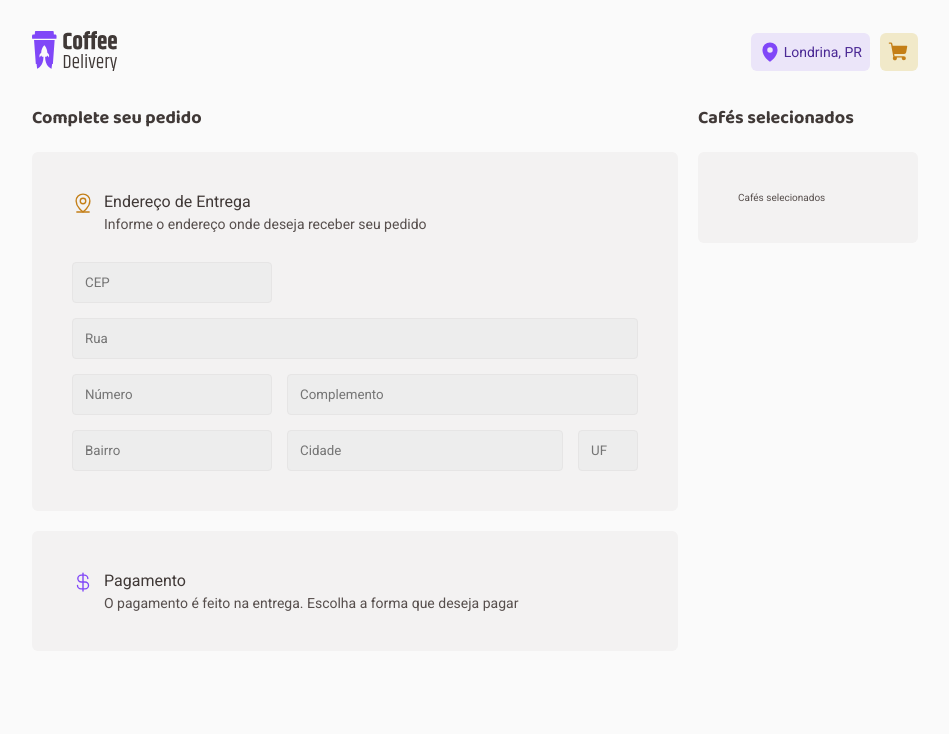
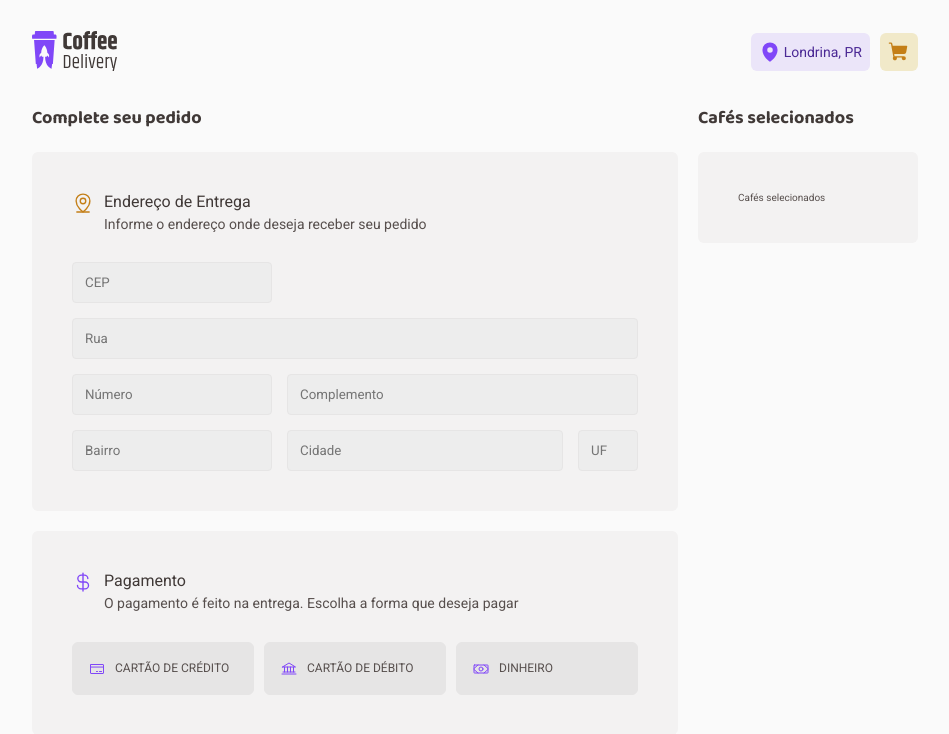
Before and after one commit to caio-cesar/coffee-delivery, a React (Vite) app: page /checkout in a window 1280 px wide. Shown: the top 734 px of the page, without its empty margins (165-1114 px from the left). Built offline with nearby package versions, Linux system fonts and the light colour scheme.

Commit message:
Formas de pagamento

```diff
--- a/src/pages/checkout/Checkout.tsx
+++ b/src/pages/checkout/Checkout.tsx
@@ -10,10 +10,12 @@ import {
     FormGridContainer,
     FlexRowContainer,
     FormContainer,
-    Input
-    } from "./checkout.styles";
+    Input,
+    ButtonPagamento,
+    FormasPagamentoContainer
+} from "./checkout.styles";
 
-import { CurrencyDollar, MapPinLine } from "phosphor-react";
+import { CurrencyDollar, MapPinLine, CreditCard, Bank, Money } from "phosphor-react";
 
 export function Checkout() {
     return (
@@ -31,18 +33,18 @@ export function Checkout() {
 
                     <FormContainer>
                         <FlexColumnContainer>
-                            <Input type="text" placeholder="CEP" width="20rem"/>
-                            <Input type="text" placeholder="Rua"/>
+                            <Input type="text" placeholder="CEP" width="20rem" />
+                            <Input type="text" placeholder="Rua" />
 
                             <FlexRowContainer>
-                                <Input type="text" placeholder="Número" width="20rem"/>
-                                <Input type="text" placeholder="Complemento" flexGrow="1"/>
+                                <Input type="text" placeholder="Número" width="20rem" />
+                                <Input type="text" placeholder="Complemento" flexGrow="1" />
                             </FlexRowContainer>
 
                             <FlexRowContainer>
-                                <Input type="text" placeholder="Bairro" width="20rem"/>
-                                <Input type="text" placeholder="Cidade" width="27.6rem"/>
-                                <Input type="text" placeholder="UF" width="6rem"/>
+                                <Input type="text" placeholder="Bairro" width="20rem" />
+                                <Input type="text" placeholder="Cidade" width="27.6rem" />
+                                <Input type="text" placeholder="UF" width="6rem" />
                             </FlexRowContainer>
                         </FlexColumnContainer>
                     </FormContainer>
@@ -56,6 +58,21 @@ export function Checkout() {
                             <CardDescription>O pagamento é feito na entrega. Escolha a forma que deseja pagar</CardDescription>
                         </FlexColumnContainer>
                     </PagamentoTituloContainer>
+
+                    <FormasPagamentoContainer gap="1rem">
+                        <ButtonPagamento>
+                            <CreditCard size={16} />
+                            <span>Cartão de Crédito</span>
+                        </ButtonPagamento>
+                        <ButtonPagamento>
+                            <Bank size={16} />
+                            <span>Cartão de Débito</span>
+                        </ButtonPagamento>
+                        <ButtonPagamento>
+                            <Money size={16} />
+                            <span>DInheiro</span>
+                        </ButtonPagamento>
+                    </FormasPagamentoContainer>
                 </Card>
             </FlexColumnContainer>
             <FlexColumnContainer gap="2rem">
--- a/src/pages/checkout/checkout.styles.ts
+++ b/src/pages/checkout/checkout.styles.ts
@@ -89,3 +89,33 @@ export const Input = styled.input<InputProps>`
     width: ${props => props.width};
     flex-grow: ${props => props.flexGrow || 0};
 `
+
+export const ButtonPagamento = styled.button`
+    display: flex;
+    align-items: center;
+    gap: 1rem;
+    outline: none;
+    border: 1px solid ${props => props.theme["base-button"]};
+    border-radius: 6px;
+    text-transform: uppercase;
+    line-height: 1.92rem;
+    font-size: 1.2rem;
+    background-color: ${props => props.theme["base-button"]};
+    padding: 1.6rem;
+    cursor: pointer;
+    transition: all .2s;
+
+    &:hover {
+        background-color: ${props => props.theme["base-hover"]};
+    }
+
+    svg {
+        color: ${props => props.theme.purple}
+    }
+`
+export const FormasPagamentoContainer = styled.div`
+    display: grid;
+    grid-template-columns: repeat(3, 1fr);
+    gap: 1rem;
+    margin-top: 3.1rem;
+`
```
